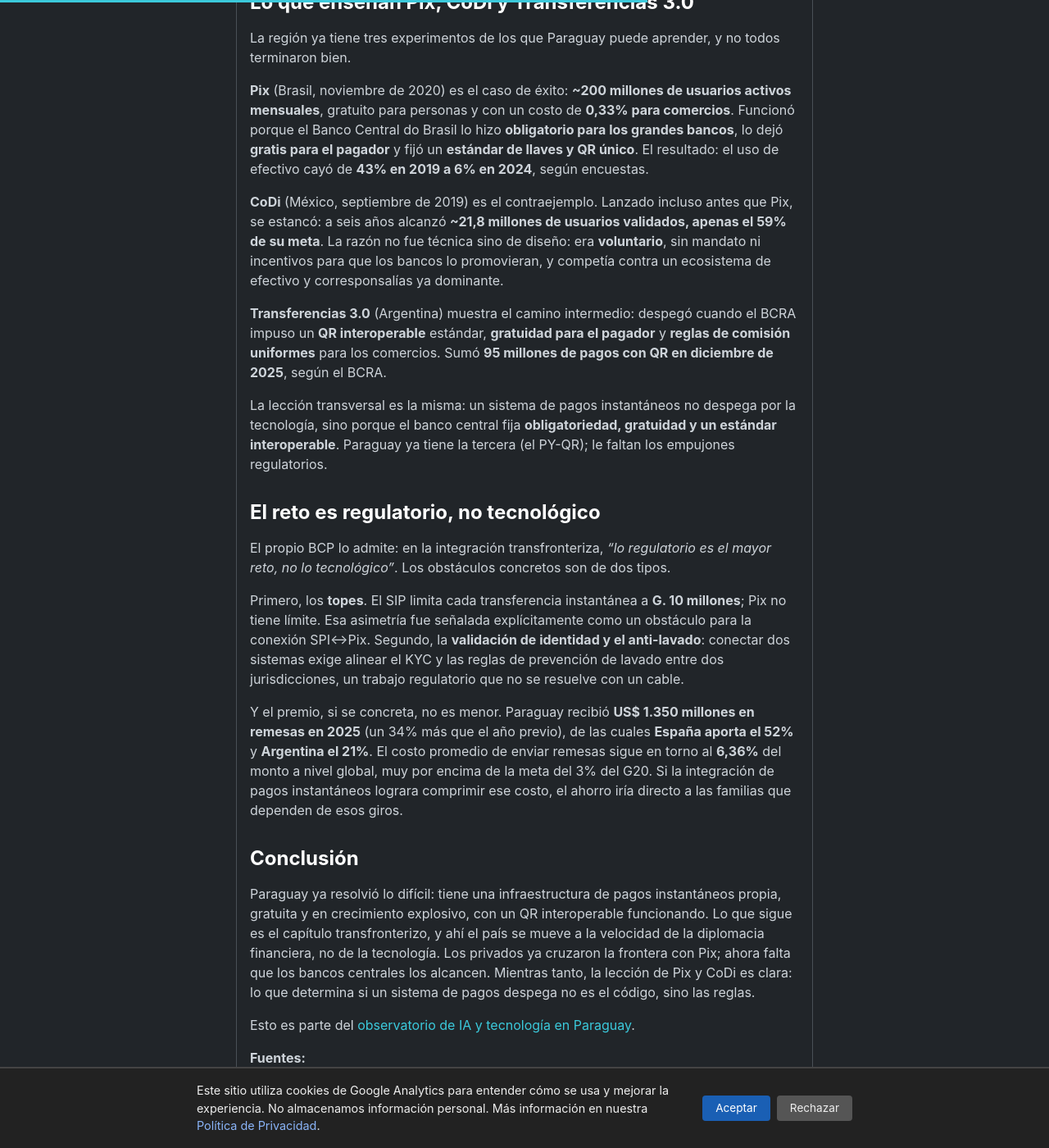
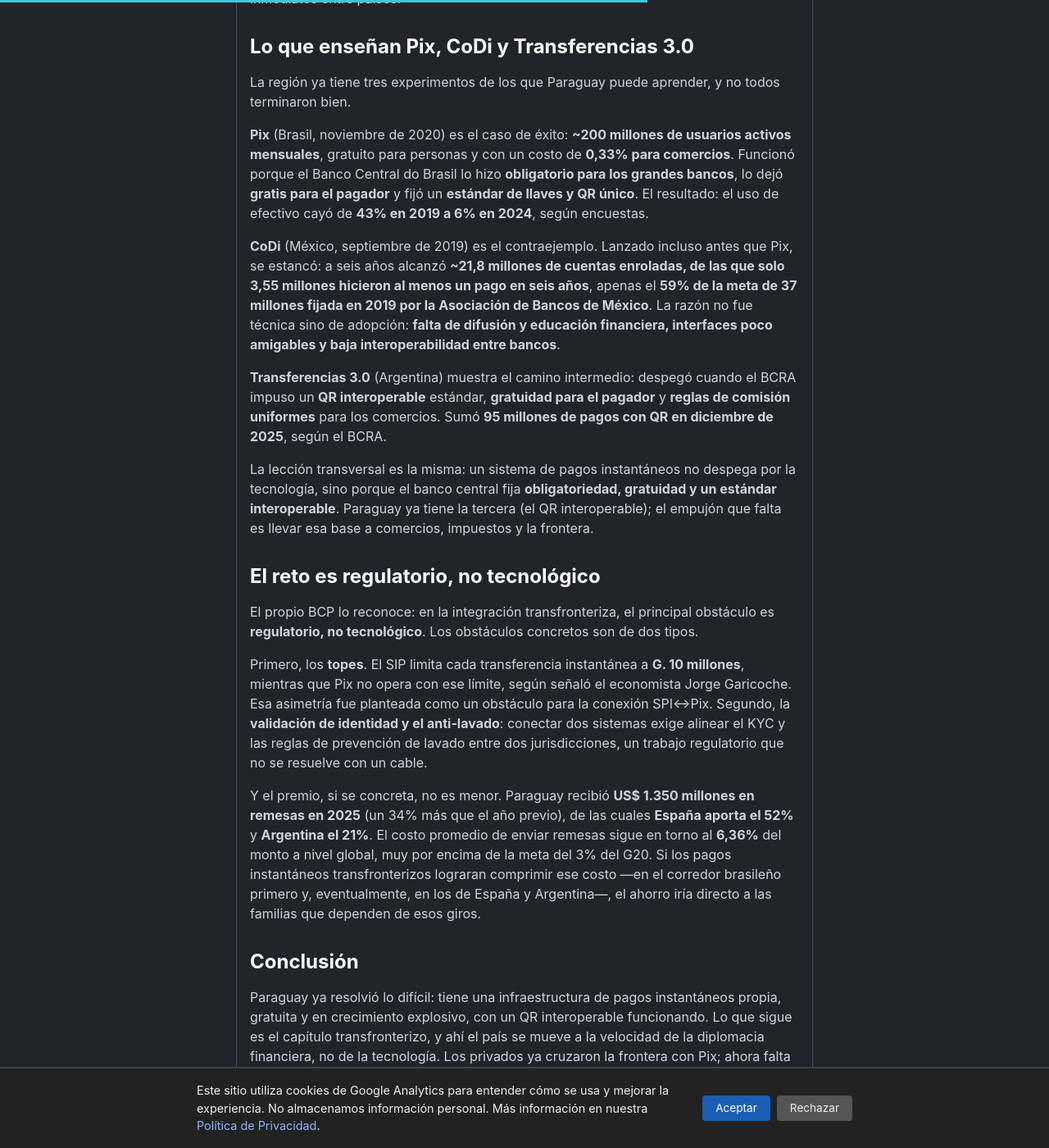
Before and after one commit to miravosqueinteresante/muchotexto.net, a Jekyll site: the page built from _posts/2026-10-16-sip-pagos-instantaneos-transfronterizos-pix.md, in a window 1280 px wide and 1400 px high, scrolled down 2562 px. Shown: the whole window at 82% size. Built offline with Jekyll 4.4.1, drawn with Linux system fonts in a browser that asks for light colours; some of the changed text lies outside the part shown.

Commit message:
fix #59: segunda ronda de fact-check independiente
Un informe de chequeo externo + agente de verificacion contrastaron el
articulo contra fuentes oficiales. De los ~15 hallazgos, 2 eran falsos (el
'43%->6%' de efectivo y el '0,33%' de Pix si son correctos, con fuente), pero
7 correcciones eran reales y se aplican:

- CoDi: '21,8M usuarios validados' -> 'cuentas enroladas (3,55M operaron)',
  59% de la meta fijada por la ABM (no Banxico); causa 'voluntario/sin mandato'
  -> 'falta de difusion, interfaces poco amigables, baja interoperabilidad'
- '33 veces' calificado como 'operaciones' (no valor), para no confundir con
  'tres veces el PIB'
- 'PY-QR' -> 'QR SIP' (nombre no presente en las fuentes citadas)
- 'dialogo inicial' y 'lo regulatorio es el mayor reto' dejaron de ser comillas
  falsas (eran parafrasis, no citas textuales)
- 'Pix no tiene limite' ahora atribuido al economista Jorge Garicoche
- 'empujones regulatorios' -> el empujon pendiente es comercios/impuestos/frontera
- remesas: matizado que 73% viene de Espana/Argentina, no de Brasil
- Metodologia: removida la referencia a bancarizacion 70%/58% (claim que no
  esta en el cuerpo) y suavizado 'fuentes primarias' -> 'fuentes oficiales'

Auditor verde (INV-1..20), jekyll build verde.

```diff
--- a/_data/casos.yml
+++ b/_data/casos.yml
@@ -285,5 +285,5 @@
       2025 movió el equivalente a más de tres veces el PIB y que el BCP rebautizó
       como SIP. En el Pay Meeting de agosto de 2026, el banco central anunció su expansión
       a comercios, impuestos e integración regional con Pix de Brasil, aunque la conexión
-      transfronteriza sigue en diálogo inicial.
+      transfronteriza sigue en una etapa inicial.
     url: /articulos/2026/10/16/sip-pagos-instantaneos-transfronterizos-pix/
--- a/_data/cronologia.yml
+++ b/_data/cronologia.yml
@@ -332,8 +332,8 @@
       sancionado.'
   - orden: '2026-07-01'
     fecha: 1 Julio 2026
-    texto: Debuta el QR interoperable (estándar PY-QR) en comercios, con unas 250.000
-      operaciones en su primer mes. [Leer análisis](/articulos/2026/10/16/sip-pagos-instantaneos-transfronterizos-pix/)
+    texto: Debuta el QR interoperable (QR SIP) en comercios, con unas 250.000 operaciones
+      en su primer mes. [Leer análisis](/articulos/2026/10/16/sip-pagos-instantaneos-transfronterizos-pix/)
   - orden: '2026-07-02'
     fecha: 2 Julio 2026
     texto: El [Expediente Judicial Electrónico](/articulos/2026/07/21/ia-justicia-paraguay/)
--- a/_data/directorio.yml
+++ b/_data/directorio.yml
@@ -279,6 +279,7 @@
 - seccion: Fintech
   items:
   - nombre: Bancard
-    descripcion: Procesadora de pagos paraguaya que desarrolló el estándar PY-QR de
-      pagos con código QR. Permite a comercios paraguayos cobrar con Pix desde 2024.
+    descripcion: Procesadora de pagos paraguaya que desarrolló el estándar QR SIP
+      de pagos con código QR. Permite a comercios paraguayos cobrar con Pix desde
+      2024.
     url: https://www.bancard.com.py/
--- a/_data/glosario.yml
+++ b/_data/glosario.yml
@@ -617,7 +617,7 @@
     definicion: Sistema de pagos instantáneos de Brasil, lanzado en noviembre de 2020
       por el Banco Central do Brasil. Gratuito para personas físicas y con cerca de
       200 millones de usuarios activos mensuales.
-  - termino: QR interoperable (PY-QR)
+  - termino: QR interoperable (QR SIP)
     definicion: Estándar de código QR de pagos de Paraguay basado en EMV QRCPS, desarrollado
       por Bancard. Permite pagar con cualquier billetera o app bancaria leyendo un
       único QR.
--- a/_posts/2026-10-16-sip-pagos-instantaneos-transfronterizos-pix.md
+++ b/_posts/2026-10-16-sip-pagos-instantaneos-transfronterizos-pix.md
@@ -17,7 +17,7 @@
   - fecha: "2026-04-27"
     texto: "El BCP rebautiza SIPAP como SIP, un cambio de marca sin cambio funcional."
   - fecha: "2026-07-01"
-    texto: "Debuta el QR interoperable (estándar PY-QR) en comercios, con unas 250.000 operaciones en su primer mes."
+    texto: "Debuta el QR interoperable (QR SIP) en comercios, con unas 250.000 operaciones en su primer mes."
   - fecha: "2026-08-03"
     texto: "En el Pay Meeting 19, el BCP anuncia su hoja de ruta: comercios, impuestos e integración regional, incluido un piloto de factibilidad con Pix de Brasil."
 glosario:
@@ -28,7 +28,7 @@
     termino: "Pix"
     definicion: "Sistema de pagos instantáneos de Brasil, lanzado en noviembre de 2020 por el Banco Central do Brasil. Gratuito para personas físicas y con cerca de 200 millones de usuarios activos mensuales."
   - tema: "Pagos digitales"
-    termino: "QR interoperable (PY-QR)"
+    termino: "QR interoperable (QR SIP)"
     definicion: "Estándar de código QR de pagos de Paraguay basado en EMV QRCPS, desarrollado por Bancard. Permite pagar con cualquier billetera o app bancaria leyendo un único QR."
   - tema: "Pagos digitales"
     termino: "PISP"
@@ -44,7 +44,7 @@
     url: "https://www.bcp.gov.py/"
   - seccion: "Fintech"
     nombre: "Bancard"
-    descripcion: "Procesadora de pagos paraguaya que desarrolló el estándar PY-QR de pagos con código QR. Permite a comercios paraguayos cobrar con Pix desde 2024."
+    descripcion: "Procesadora de pagos paraguaya que desarrolló el estándar QR SIP de pagos con código QR. Permite a comercios paraguayos cobrar con Pix desde 2024."
     url: "https://www.bancard.com.py/"
   - seccion: "Instituciones"
     nombre: "Cámara Paraguaya de Medios de Pago (CPMP)"
@@ -55,19 +55,19 @@
 Paraguay tiene un sistema de pagos que funciona en segundos, es gratuito entre personas y está disponible a cualquier hora del día. Lo que no tiene todavía es la capacidad de cruzar la frontera. En agosto de 2026, el **Banco Central del Paraguay (BCP)** anunció su plan para cambiar eso: una hoja de ruta que apunta a llevar el **SIP** —el sistema de pagos instantáneos del país— a más comercios, al pago de impuestos y, eventualmente, a la **integración con Pix, el sistema de pagos de Brasil**. La ambición es clara. Lo que está lejos de estar claro es cuándo se concretará, porque el obstáculo no es la tecnología.
 
 > **En resumen:**
-> - El **SIP** (antes SIPAP) movió en 2025 el equivalente a **más de tres veces el PIB** de Paraguay y creció **33 veces en cinco años**; el módulo de transferencias instantáneas concentra el **97% de las operaciones**.
+> - El **SIP** (antes SIPAP) movió en 2025 el equivalente a **más de tres veces el PIB** de Paraguay y multiplicó **33 veces sus operaciones en cinco años**; el módulo de transferencias instantáneas concentra el **97% de las operaciones**.
 > - En el **Pay Meeting 19** (agosto de 2026), el BCP anunció su hoja de ruta: **comercios, impuestos e integración regional**, con un piloto de factibilidad para conectarse con **Pix**.
-> - Pero **no hay ningún acuerdo firmado**: la conexión SPI↔Pix está en "diálogo inicial" y el sector estima que no llegará **antes de 2030**.
+> - Pero **no hay ningún acuerdo firmado**: la conexión SPI↔Pix está en una etapa inicial de conversación y el sector estima que no llegará **antes de 2030**.
 > - Mientras tanto, **los privados van por delante**: el adquirente local Bancard ya permite a los comercios paraguayos cobrar con Pix.
 > - El reto es **regulatorio, no tecnológico**: topes por transacción, validación de identidad y anti-lavado transfronterizo.
 
-## De SIPAP a SIP: un sistema que se multiplicó 33 veces
+## De SIPAP a SIP: un sistema que multiplicó 33 veces sus operaciones
 
 El sistema de pagos de Paraguay no es nuevo. El **SIPAP** (Sistema de Pagos del Paraguay) funciona desde **noviembre de 2013**, administrado en exclusiva por el BCP. Lo que cambió en la última década fue la velocidad: en **2022** se sumó el **SPI**, el módulo de transferencias instantáneas que liquida operaciones en tiempo real las 24 horas. En **2026**, el banco central le puso una marca nueva al conjunto —**SIP**—, un rebranding sin cambio funcional.
 
 Los números explican por qué la expansión es inevitable. Según cifras del propio BCP citadas por Forbes, el sistema liquidó en 2025 **US$ 160.010 millones**, el equivalente al **322% del PIB**, con **381,6 millones de operaciones** y un crecimiento promedio del **76% anual** desde 2018. El módulo instantáneo concentra el **97,2%** de esas operaciones.
 
-Detrás de esa escala hay una infraestructura que se fue abriendo: **138 entidades** participan hoy del sistema (16 bancos, 4 financieras, 71 cooperativas y un puñado de [fintechs]({% post_url 2026-07-10-fintech-paraguay-ecosistema %}) que el país empieza a integrar), el límite por transferencia es de **G. 10 millones**, y el pago es **gratuito entre personas físicas**. La pieza más reciente es el **QR interoperable**: un estándar único (PY-QR) que debutó en julio de 2026 y movió **unas 250.000 operaciones y US$ 4 millones en su primer mes** en comercios, el mismo canal que [el e-commerce paraguayo]({% post_url 2026-07-24-ecommerce-logistica-paraguay %}) todavía no termina de adoptar.
+Detrás de esa escala hay una infraestructura que se fue abriendo: **138 entidades** participan hoy del sistema (16 bancos, 4 financieras, 71 cooperativas y un puñado de [fintechs]({% post_url 2026-07-10-fintech-paraguay-ecosistema %}) que el país empieza a integrar), el límite por transferencia es de **G. 10 millones**, y el pago es **gratuito entre personas físicas**. La pieza más reciente es el **QR interoperable**: un estándar único (QR SIP) que debutó en julio de 2026 y movió **unas 250.000 operaciones y US$ 4 millones en su primer mes** en comercios, el mismo canal que [el e-commerce paraguayo]({% post_url 2026-07-24-ecommerce-logistica-paraguay %}) todavía no termina de adoptar.
 
 ## El anuncio del Pay Meeting: comercios, impuestos y la frontera
 
@@ -83,7 +83,7 @@
 
 Del lado privado, Paraguay ya está conectado. La procesadora local **Bancard** permite a los comercios paraguayos cobrar con Pix desde **2024**, y en octubre de 2026 sumó el e-commerce. Para un consumidor brasileño, pagar en un comercio paraguayo con Pix ya no es ciencia ficción.
 
-Del lado oficial, en cambio, no hay nada firmado. La conexión **SPI↔Pix** entre el BCP y el Banco Central do Brasil está en "diálogo inicial" —*"los bancos centrales ya empezaron a hablar"*, reportó La Nación en mayo de 2026 citando a un economista—, y el sector estima que una integración real **no llegaría antes de 2030**. Tampoco hay anuncios de conexión con Argentina o Bolivia a nivel de bancos centrales. A escala global, el BCP participa en el **proyecto Nexus del BIS** —junto al Fondo Latinoamericano de Reservas (FLAR)—, una iniciativa para conectar sistemas de pagos inmediatos entre países.
+Del lado oficial, en cambio, no hay nada firmado. La conexión **SPI↔Pix** entre el BCP y el Banco Central do Brasil está en una etapa inicial de conversación —*"los bancos centrales ya empezaron a hablar"*, reportó La Nación en mayo de 2026 citando a un economista—, y el sector estima que una integración real **no llegaría antes de 2030**. Tampoco hay anuncios de conexión con Argentina o Bolivia a nivel de bancos centrales. A escala global, el BCP participa en el **proyecto Nexus del BIS** —junto al Fondo Latinoamericano de Reservas (FLAR)—, una iniciativa para conectar sistemas de pagos inmediatos entre países.
 
 ## Lo que enseñan Pix, CoDi y Transferencias 3.0
 
@@ -91,19 +91,19 @@
 
 **Pix** (Brasil, noviembre de 2020) es el caso de éxito: **~200 millones de usuarios activos mensuales**, gratuito para personas y con un costo de **0,33% para comercios**. Funcionó porque el Banco Central do Brasil lo hizo **obligatorio para los grandes bancos**, lo dejó **gratis para el pagador** y fijó un **estándar de llaves y QR único**. El resultado: el uso de efectivo cayó de **43% en 2019 a 6% en 2024**, según encuestas.
 
-**CoDi** (México, septiembre de 2019) es el contraejemplo. Lanzado incluso antes que Pix, se estancó: a seis años alcanzó **~21,8 millones de usuarios validados, apenas el 59% de su meta**. La razón no fue técnica sino de diseño: era **voluntario**, sin mandato ni incentivos para que los bancos lo promovieran, y competía contra un ecosistema de efectivo y corresponsalías ya dominante.
+**CoDi** (México, septiembre de 2019) es el contraejemplo. Lanzado incluso antes que Pix, se estancó: a seis años alcanzó **~21,8 millones de cuentas enroladas, de las que solo 3,55 millones hicieron al menos un pago en seis años**, apenas el **59% de la meta de 37 millones fijada en 2019 por la Asociación de Bancos de México**. La razón no fue técnica sino de adopción: **falta de difusión y educación financiera, interfaces poco amigables y baja interoperabilidad entre bancos**.
 
 **Transferencias 3.0** (Argentina) muestra el camino intermedio: despegó cuando el BCRA impuso un **QR interoperable** estándar, **gratuidad para el pagador** y **reglas de comisión uniformes** para los comercios. Sumó **95 millones de pagos con QR en diciembre de 2025**, según el BCRA.
 
-La lección transversal es la misma: un sistema de pagos instantáneos no despega por la tecnología, sino porque el banco central fija **obligatoriedad, gratuidad y un estándar interoperable**. Paraguay ya tiene la tercera (el PY-QR); le faltan los empujones regulatorios.
+La lección transversal es la misma: un sistema de pagos instantáneos no despega por la tecnología, sino porque el banco central fija **obligatoriedad, gratuidad y un estándar interoperable**. Paraguay ya tiene la tercera (el QR interoperable); el empujón que falta es llevar esa base a comercios, impuestos y la frontera.
 
 ## El reto es regulatorio, no tecnológico
 
-El propio BCP lo admite: en la integración transfronteriza, *"lo regulatorio es el mayor reto, no lo tecnológico"*. Los obstáculos concretos son de dos tipos.
+El propio BCP lo reconoce: en la integración transfronteriza, el principal obstáculo es **regulatorio, no tecnológico**. Los obstáculos concretos son de dos tipos.
 
-Primero, los **topes**. El SIP limita cada transferencia instantánea a **G. 10 millones**; Pix no tiene límite. Esa asimetría fue señalada explícitamente como un obstáculo para la conexión SPI↔Pix. Segundo, la **validación de identidad y el anti-lavado**: conectar dos sistemas exige alinear el KYC y las reglas de prevención de lavado entre dos jurisdicciones, un trabajo regulatorio que no se resuelve con un cable.
+Primero, los **topes**. El SIP limita cada transferencia instantánea a **G. 10 millones**, mientras que Pix no opera con ese límite, según señaló el economista Jorge Garicoche. Esa asimetría fue planteada como un obstáculo para la conexión SPI↔Pix. Segundo, la **validación de identidad y el anti-lavado**: conectar dos sistemas exige alinear el KYC y las reglas de prevención de lavado entre dos jurisdicciones, un trabajo regulatorio que no se resuelve con un cable.
 
-Y el premio, si se concreta, no es menor. Paraguay recibió **US$ 1.350 millones en remesas en 2025** (un 34% más que el año previo), de las cuales **España aporta el 52%** y **Argentina el 21%**. El costo promedio de enviar remesas sigue en torno al **6,36%** del monto a nivel global, muy por encima de la meta del 3% del G20. Si la integración de pagos instantáneos lograra comprimir ese costo, el ahorro iría directo a las familias que dependen de esos giros.
+Y el premio, si se concreta, no es menor. Paraguay recibió **US$ 1.350 millones en remesas en 2025** (un 34% más que el año previo), de las cuales **España aporta el 52%** y **Argentina el 21%**. El costo promedio de enviar remesas sigue en torno al **6,36%** del monto a nivel global, muy por encima de la meta del 3% del G20. Si los pagos instantáneos transfronterizos lograran comprimir ese costo —en el corredor brasileño primero y, eventualmente, en los de España y Argentina—, el ahorro iría directo a las familias que dependen de esos giros.
 
 ## Conclusión
 
@@ -126,7 +126,7 @@
 12. [Cobertura360 — "A seis años de su lanzamiento, CoDi alcanza solo 59% de la meta de usuarios" (oct-2025)](https://cobertura360.mx/2025/10/05/negocios/a-seis-anos-de-su-lanzamiento-codi-alcanza-solo-59-de-la-meta-de-usuarios/)
 13. [Reuters — "Brazil's Pix payments are killing cash" (abr-2024)](https://www.reuters.com/business/finance/brazils-pix-payments-are-killing-cash-are-credit-cards-next-2024-04-02/)
 
-**Metodología y alcance:** investigación documentada en `research_sip-transfronterizo/` (§5.8), con cinco agentes de investigación sobre temas no solapados (estado del SIP, anuncio del Pay Meeting, integración regional, benchmark Pix/CoDi/Transferencias 3.0, e impacto). Los datos se verificaron contra fuentes primarias (BCP, Banco Central do Brasil, BCRA, Banco Mundial) y prensa económica (Forbes, La Nación, DPL News, ABC Color, InfoNegocios). La conexión SPI↔Pix se describe como "diálogo inicial", sin acuerdo firmado, tal como reportan las fuentes. La expresión "autopista financiera digital" no aparece en las fuentes y no se usa como hecho. La cifra de bancarización del BCP (70%) y la del Global Findex (58%) miden cosas distintas y no se mezclan.
+**Metodología y alcance:** investigación documentada en `research_sip-transfronterizo/` (§5.8), con cinco agentes de investigación sobre temas no solapados (estado del SIP, anuncio del Pay Meeting, integración regional, benchmark Pix/CoDi/Transferencias 3.0, e impacto). Los datos se verificaron contra fuentes oficiales (BCRA, Banco Central do Brasil, Banco Mundial) y prensa económica (Forbes, La Nación, DPL News, ABC Color, InfoNegocios); las cifras del SIP provienen del BCP vía Forbes y de la prensa especializada. La conexión SPI↔Pix se describe como una etapa inicial de conversación, sin acuerdo firmado, tal como reportan las fuentes. La expresión "autopista financiera digital" no aparece en las fuentes y no se usa como hecho.
 
 <script type="application/ld+json">
 {
@@ -146,7 +146,7 @@
       "name": "¿Paraguay ya está conectado a Pix de Brasil?",
       "acceptedAnswer": {
         "@type": "Answer",
-        "text": "No a nivel oficial. La conexión SPI↔Pix entre el BCP y el Banco Central do Brasil está en diálogo inicial, sin acuerdo firmado, y el sector estima que no llegará antes de 2030. Sin embargo, la procesadora local Bancard ya permite a los comercios paraguayos cobrar con Pix."
+        "text": "No a nivel oficial. La conexión SPI↔Pix entre el BCP y el Banco Central do Brasil está en una etapa inicial de conversación, sin acuerdo firmado, y el sector estima que no llegará antes de 2030. Sin embargo, la procesadora local Bancard ya permite a los comercios paraguayos cobrar con Pix."
       }
     },
     {
@@ -154,7 +154,7 @@
       "name": "¿Por qué tarda la integración transfronteriza de pagos?",
       "acceptedAnswer": {
         "@type": "Answer",
-        "text": "El obstáculo es regulatorio, no tecnológico. Incluye topes por transacción (el SIP limita a G. 10 millones por operación, Pix no tiene límite), la alineación de reglas de identidad (KYC) y anti-lavado entre jurisdicciones, y la fricción con el sector privado local sobre la regulación."
+        "text": "El obstáculo es regulatorio, no tecnológico. Incluye los topes por transacción (el SIP limita a G. 10 millones por operación, mientras que Pix no opera con ese límite) y la alineación de reglas de identidad (KYC) y anti-lavado entre jurisdicciones."
       }
     }
   ]
--- a/ia-en-paraguay.markdown
+++ b/ia-en-paraguay.markdown
@@ -126,7 +126,7 @@
 - **[Lo que un data center compra y Paraguay no puede vender]({% post_url 2026-07-25-cadena-valor-data-center %})** — La cadena de valor revela que el hardware es 100% importado y los empleos directos son menos de 1 por MW.
 - **[ADATA mira a Minga Guazú para ensamblar memorias y SSDs]({% post_url 2026-08-28-adata-minga-guazu-memorias-semiconductores %})** — El 2.º fabricante mundial de memorias DRAM explora una planta de ensamblaje en Minga Guazú: maquila (Ley 7547), ensamblaje (7546), regla de origen del Mercosur (60% hasta 2038) y la tarifa que falta definir.
 - **[5G en Paraguay, espectro repartido y red encendida solo en Claro]({% post_url 2026-10-15-5g-segunda-subasta-paraguay %})** — Conatel adjudicó en la segunda licitación 100 MHz a Tigo (2.300 MHz) y 100 MHz a Personal (3.700 MHz) sin puja. Solo Claro tiene 5G operativo (desde diciembre de 2025); Tigo y Personal deben encender su primera radiobase hacia febrero de 2027.
-- **[Paraguay proyecta conectar sus pagos instantáneos con Pix de Brasil]({% post_url 2026-10-16-sip-pagos-instantaneos-transfronterizos-pix %})** — El SIP paraguayo creció 33 veces en cinco años y el BCP anunció su plan para expandirlo a comercios, impuestos e integración con Pix. La conexión transfronteriza sigue en diálogo inicial: el reto es regulatorio, no tecnológico.
+- **[Paraguay proyecta conectar sus pagos instantáneos con Pix de Brasil]({% post_url 2026-10-16-sip-pagos-instantaneos-transfronterizos-pix %})** — El SIP paraguayo multiplicó 33 veces sus operaciones en cinco años y el BCP anunció su plan para expandirlo a comercios, impuestos e integración con Pix. La conexión transfronteriza sigue en etapa inicial: el reto es regulatorio, no tecnológico.
 
 <!-- PILAR:4:FIN -->
 
```
Also changed, not shown: other parts of _posts/2026-10-16-sip-pagos-instantaneos-transfronterizos-pix.md (+2 -2 lines).
